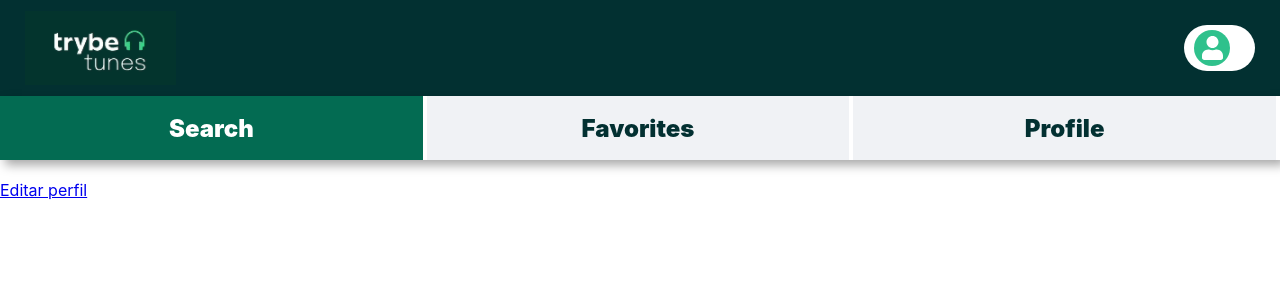
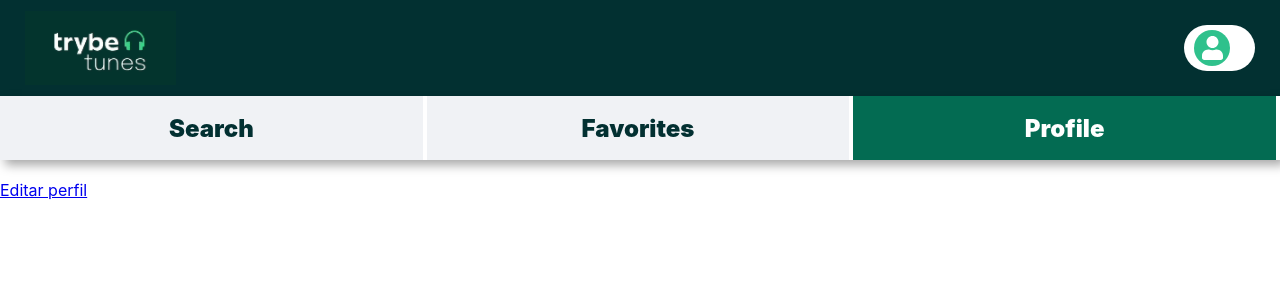
Before and after one commit to Ply3r/trybe-tunes, a React (Create React App) app: page /profile in a window 1280 px wide. Shown: the top 300 px of the page. Built offline with nearby package versions, Linux system fonts and the light colour scheme.

Commit message:
arrumando header

```diff
--- a/src/components/Header.js
+++ b/src/components/Header.js
@@ -29,6 +29,7 @@ class Header extends Component {
 
   headerContent = () => {
     const { name } = this.state;
+    const { active } = this.props;
     return (
       <header data-testid="header-component">
         <div className="first-header">
@@ -39,9 +40,9 @@ class Header extends Component {
           </div>
         </div>
         <nav className="links-header">
-          <Link data-testid="link-to-search" to="/search">Search</Link>
-          <Link data-testid="link-to-favorites" to="/favorites">Favorites</Link>
-          <Link data-testid="link-to-profile" to="/profile">Profile</Link>
+          <Link data-testid="link-to-search" to="/search"><div className={ active === 'Search' && 'active'}>Search</div></Link>
+          <Link data-testid="link-to-favorites" to="/favorites"><div className={ active === 'Favorites' && 'active'}>Favorites</div></Link>
+          <Link data-testid="link-to-profile" to="/profile"><div className={ active === 'Profile' && 'active'}>Profile</div></Link>
         </nav>
       </header>
     );
--- a/src/css/header.css
+++ b/src/css/header.css
@@ -70,7 +70,14 @@ header {
   font-size: 1.5em;
 }
 
-.links-header a:nth-child(1) {
+.links-header a div {
+  display: grid;
+  place-items: center;
+  height: 100%;
+  width: 100%;
+}
+
+.active {
   background-color: var(--main-green);
   color: white;
 }
--- a/src/pages/Favorites.js
+++ b/src/pages/Favorites.js
@@ -46,7 +46,7 @@ class Favorites extends Component {
     const { loading } = this.state;
     return (
       <>
-        <Header />
+        <Header active="Favorites"/>
         { loading ? <Loading /> : this.favoritasContain() }
       </>
     );
--- a/src/pages/Profile.js
+++ b/src/pages/Profile.js
@@ -27,7 +27,7 @@ class Profile extends Component {
     const { name, email, description, image } = this.state;
     return (
       <>
-        <Header />
+        <Header active="Profile"/>
         <div data-testid="page-profile">
           <div>
             <img data-testid="profile-image" src={ image } alt={ name } />
--- a/src/pages/Search.js
+++ b/src/pages/Search.js
@@ -70,7 +70,7 @@ class Search extends Component {
     const { loading } = this.state;
     return (
       <>
-        <Header />
+        <Header active="Search" />
         { loading ? <Loading /> : this.searchContain() }
       </>
     );
```
Also changed, not shown: src/css/profile.css (added).
